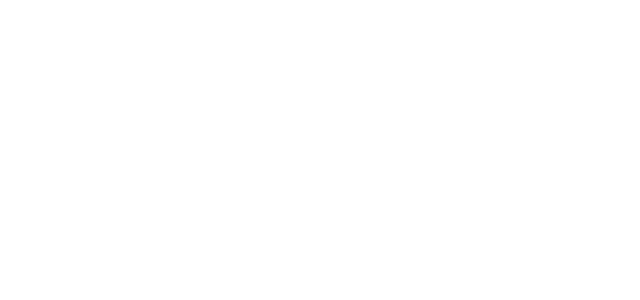
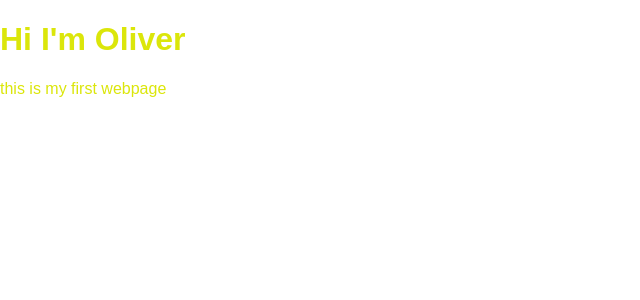
Before and after one commit to oliveroliverio/WD_udemy_html_css_course, a React (Create React App) app: page / in a window 1280 px wide. Shown: the top 300 px of the page, without its empty margins (0-640 px from the left). Built offline with nearby package versions, Linux system fonts and the light colour scheme.

Commit message:
added Main.css style sheet and change color of text

```diff
--- /dev/null
+++ b/src/Main.css
@@ -0,0 +1,4 @@
+body {
+    color:rgb(219, 230, 10);
+    font-family: sans-serif;
+}
--- a/src/Main.js
+++ b/src/Main.js
@@ -1,14 +1,14 @@
+import "./Main.css"
 function Main() {
     return (
         <html lang="en">
         <head>
-            <meta charset="UTF-8" />
-            <meta http-equiv="X-UA-Compatible" content="IE=edge" />
             <meta name="viewport" content="width=device-width, initial-scale=1.0" />
-            <title>Document</title>
+            <title>My first webpage</title>
         </head>
         <body>
-
+            <h1>Hi I'm Oliver</h1>
+            <p>this is my first webpage</p>
         </body>
         </html>
     )
```
